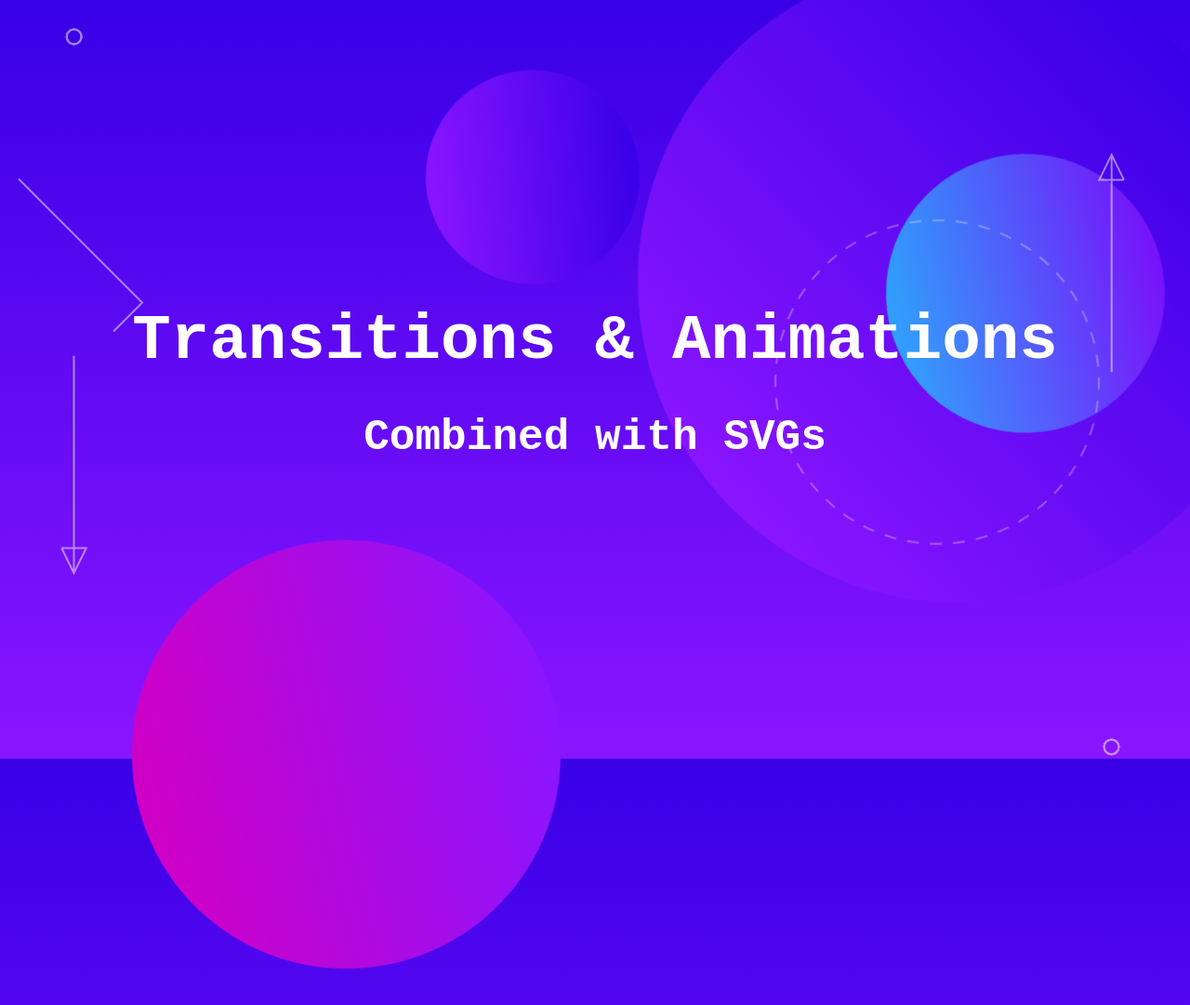
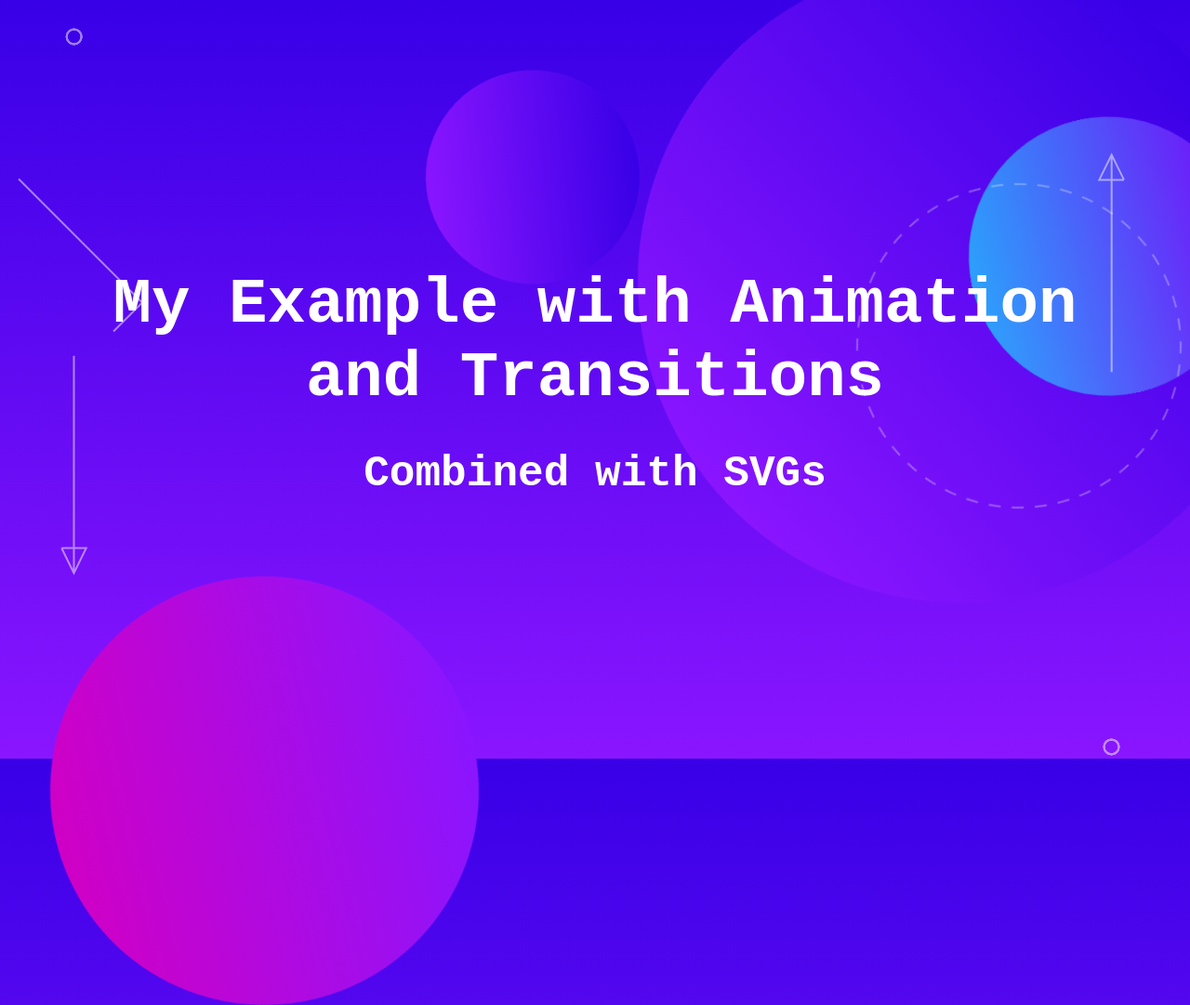
Before and after one commit to webdeveloper0012/animation, a plain HTML site: page index.html in a window 1280 px wide. Shown: the top 1081 px of the page at 93% size. Drawn offline with Linux system fonts and the light colour scheme; a web font is replaced by a local one.

Commit message:
updated-2

```diff
--- a/index.html
+++ b/index.html
@@ -52,7 +52,7 @@
     </div>
     <div class="main">
         <div class="main__text-wrapper">
-            <h1 class="main__title">Transitions & Animations</h1>
+            <h1 class="main__title">My Example with Animation and Transitions</h1>
             <h2>Combined with SVGs</h2>
             <svg xmlns="http://www.w3.org/2000/svg" class="dotted-circle" width="352" height="352" overflow="visible">
                 <circle cx="176" cy="176" r="174" fill="none" stroke="#fff" stroke-width="2" stroke-miterlimit="10"
```
